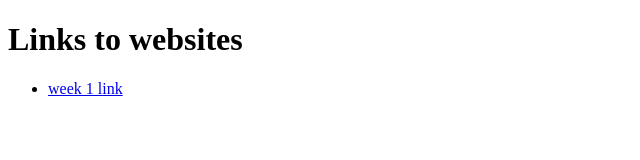
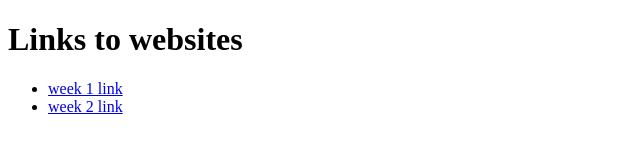
Before and after one commit to hs5550-ph/hs5550-ph.github.io, a plain HTML site: page index.html in a window 1280 px wide. Shown: the whole page, without its empty margins (0-640 px from the left). Drawn offline with Linux system fonts and the light colour scheme.

Commit message:
Updating Index

```diff
--- a/index.html
+++ b/index.html
@@ -7,6 +7,7 @@
         <h1>Links to websites</h1>
         <ul>
             <li><a href="week1/index.html">week 1 link</a></li>
+            <li><a href="week2/index.html">week 2 link</a></li>
         </ul>
     </body>
 </html>
```
